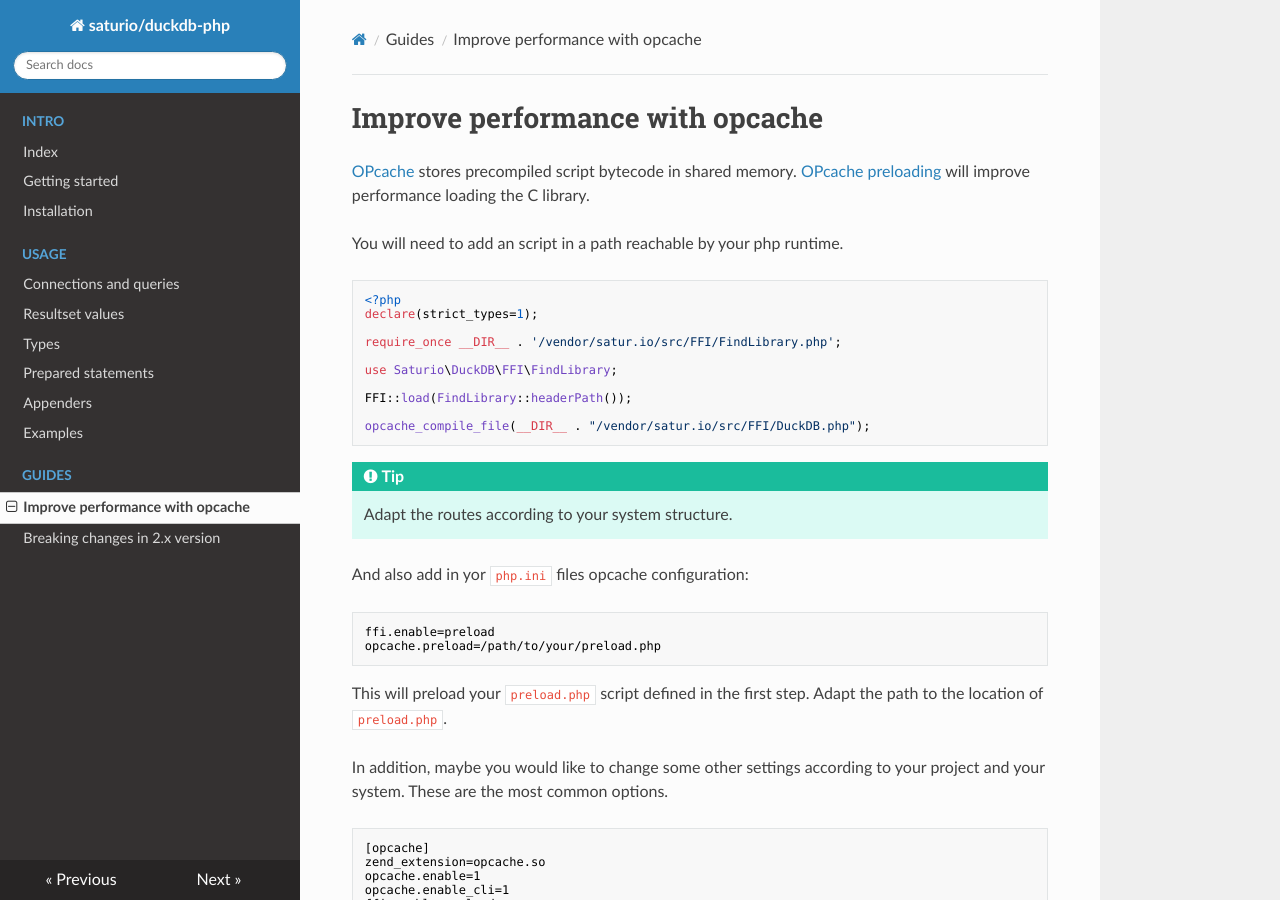
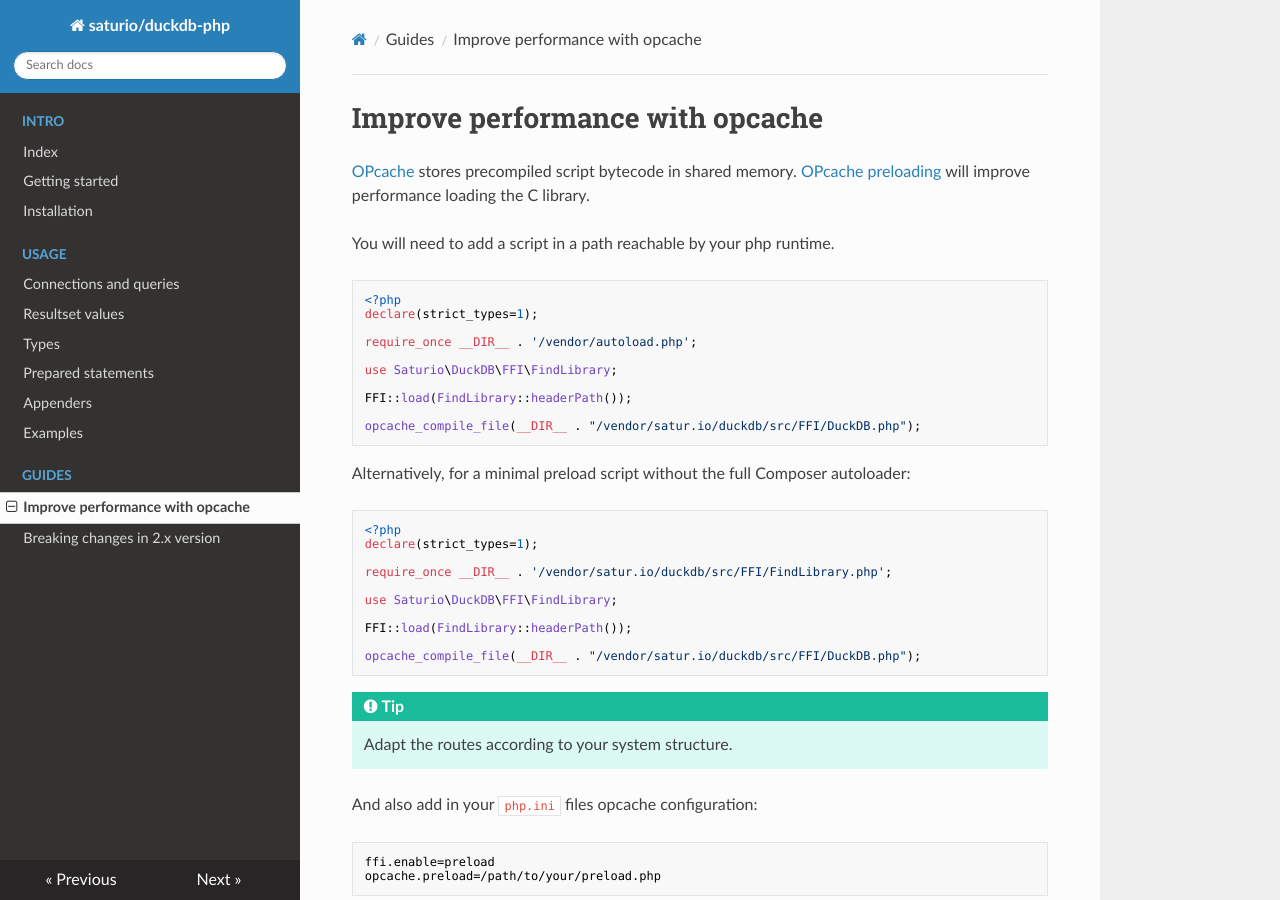
Before and after one commit to satur-io/duckdb-php, an MkDocs documentation site: the page built from docs/md/opcache-preload.md, in a window 1280 px wide and 900 px high. Built offline with MkDocs 1.6.1, drawn with Linux system fonts in a browser that asks for light colours; nearby versions of some CDN libraries.

Commit message:
fix: make FindLibrary headerPath public and fix opcache preload docs
- Make
  FindLibrary::headerPath() and FindLibrary::libPath() public static methods
    - Simplify preload.php to directly call FindLibrary::headerPath()
    - Correct vendor path in docs/md/opcache-preload.md to satur.io/duckdb
    - Document both autoload and standalone preload patterns in docs
    - Add unit tests for FindLibrary in test/Unit/FFI/FindLibraryTest.php

````diff
--- a/docs/md/opcache-preload.md
+++ b/docs/md/opcache-preload.md
@@ -3,25 +3,40 @@
 [OPcache](https://www.php.net/manual/en/intro.opcache.php) stores precompiled script bytecode in shared memory.
 [OPcache preloading](https://www.php.net/manual/en/ffi.examples-complete.php) will improve performance loading the C library.
 
-You will need to add an script in a path reachable by your php runtime.
+You will need to add a script in a path reachable by your php runtime.
 
 ```php
 <?php
 declare(strict_types=1);
 
-require_once __DIR__ . '/vendor/satur.io/src/FFI/FindLibrary.php';
+require_once __DIR__ . '/vendor/autoload.php';
 
 use Saturio\DuckDB\FFI\FindLibrary;
 
 FFI::load(FindLibrary::headerPath());
 
-opcache_compile_file(__DIR__ . "/vendor/satur.io/src/FFI/DuckDB.php");
+opcache_compile_file(__DIR__ . "/vendor/satur.io/duckdb/src/FFI/DuckDB.php");
+```
+
+Alternatively, for a minimal preload script without the full Composer autoloader:
+
+```php
+<?php
+declare(strict_types=1);
+
+require_once __DIR__ . '/vendor/satur.io/duckdb/src/FFI/FindLibrary.php';
+
+use Saturio\DuckDB\FFI\FindLibrary;
+
+FFI::load(FindLibrary::headerPath());
+
+opcache_compile_file(__DIR__ . "/vendor/satur.io/duckdb/src/FFI/DuckDB.php");
 ```
 
 !!! tip
     Adapt the routes according to your system structure.
 
-And also add in yor `php.ini` files opcache configuration:
+And also add in your `php.ini` files opcache configuration:
 
 ```shell
 ffi.enable=preload
````
Also changed, not shown: 3 other files.
